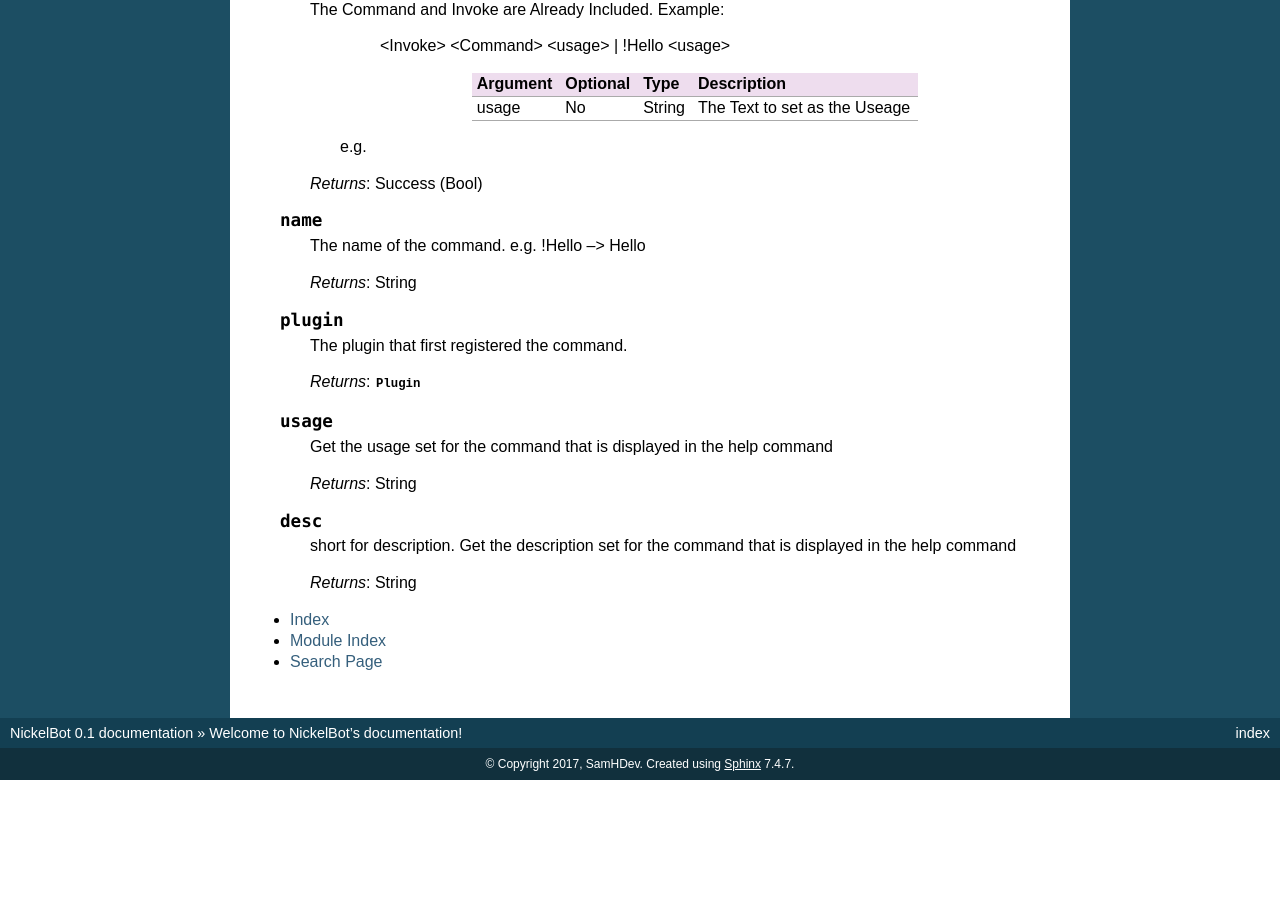
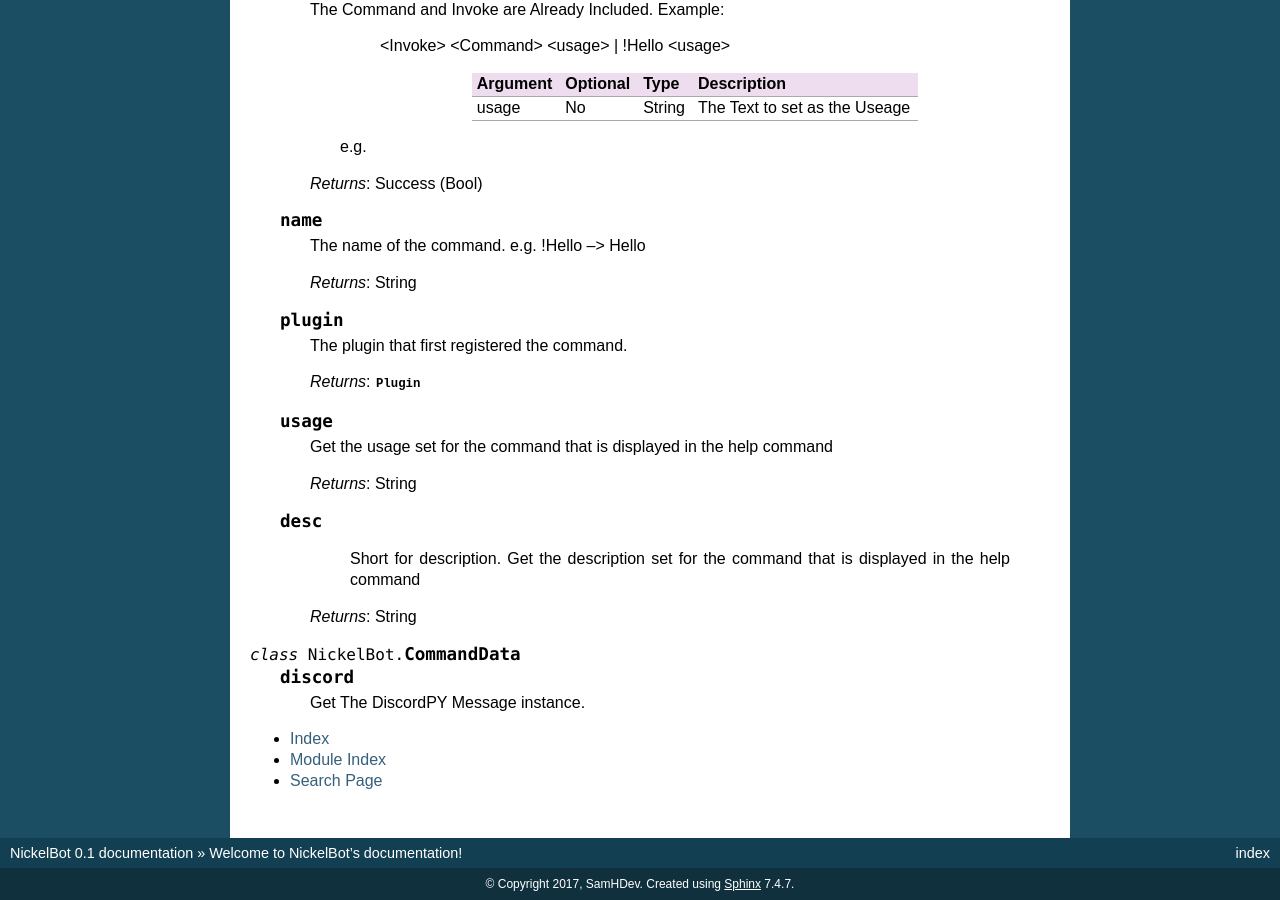
Before and after one commit to SamHDev/NickelBot, a Sphinx documentation site: the page built from docs/index.rst, in a window 1280 px wide and 900 px high, scrolled down 2439 px. Built offline with Sphinx 7.4.7, drawn with Linux system fonts in a browser that asks for light colours; before the commit the page ends 3219 px from its top, so only the background shows below that; some of the changed text lies outside the part shown.

Commit message:
Create index.rst

```diff
--- a/docs/index.rst
+++ b/docs/index.rst
@@ -219,9 +219,15 @@ NickelBot:
 
     .. attribute:: desc
 
-        short for description. Get the description set for the command that is displayed in the help command
+         Short for description. Get the description set for the command that is displayed in the help command
 
         *Returns*: String
+
+.. class:: CommandData
+
+    .. attribute:: discord
+
+         Get The DiscordPY Message instance.
 
 
 * :ref:`genindex`
```
